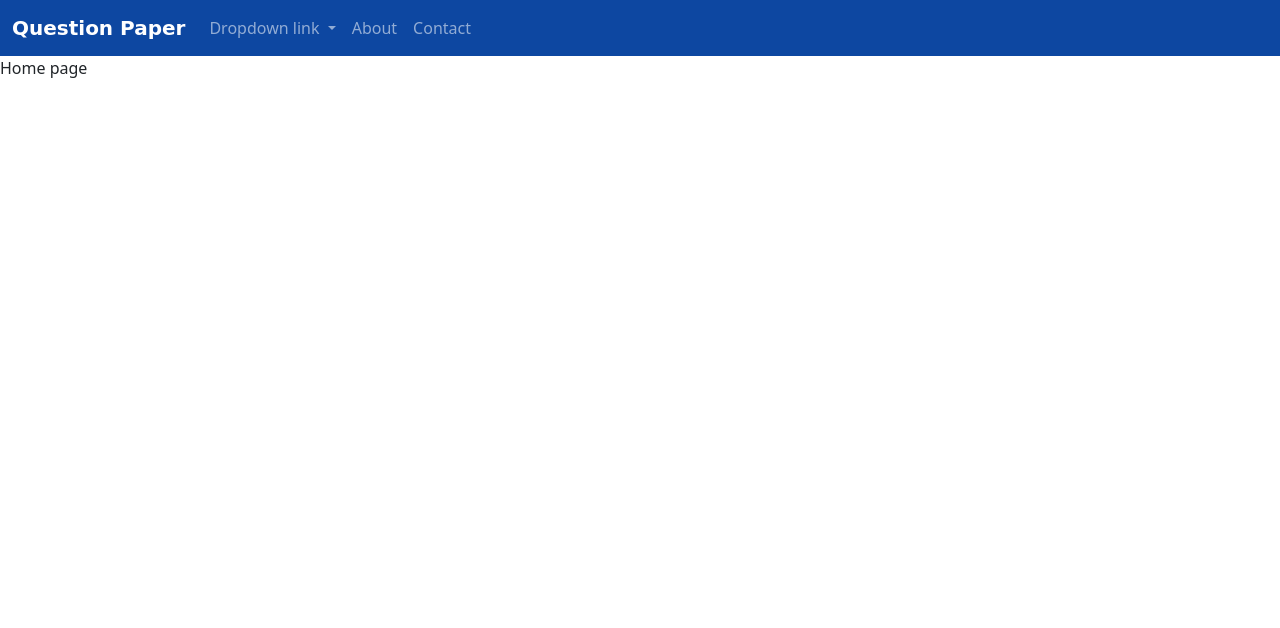
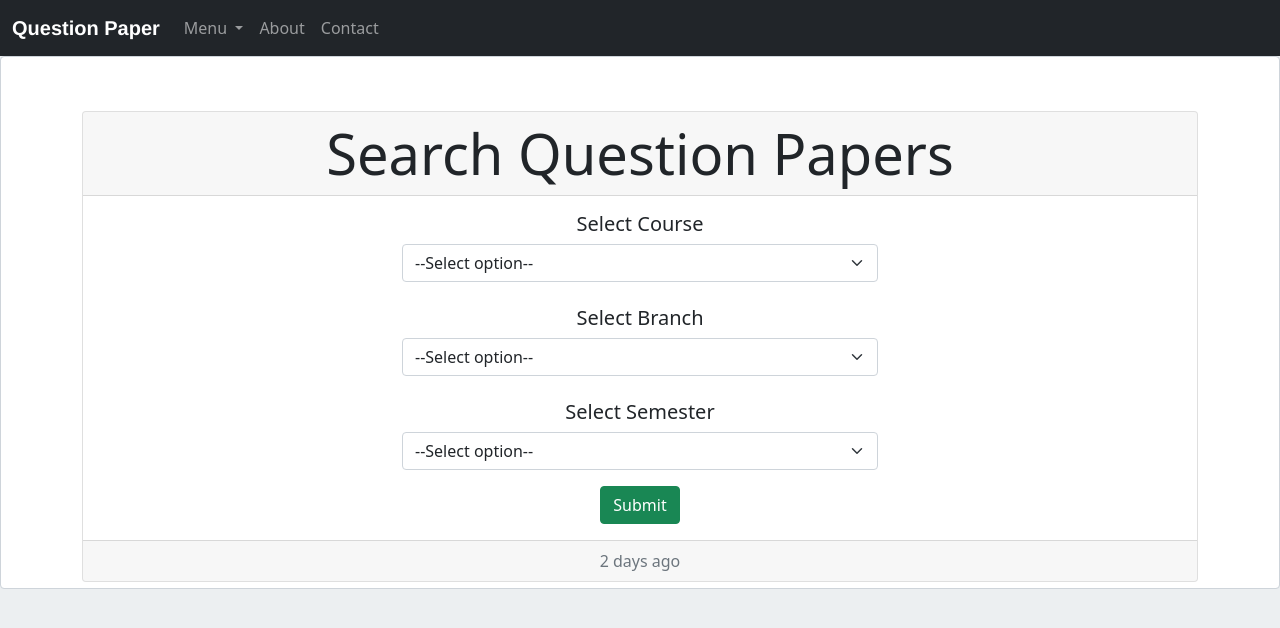
Before and after one commit to asbaravkar/qp, a Flask app: page / in a window 1280 px wide. Shown: the top 628 px of the page. Run offline with Flask 2, Linux system fonts and the light colour scheme.

Commit message:
Adding form

```diff
--- a/qp/main/routes.py
+++ b/qp/main/routes.py
@@ -1,4 +1,4 @@
-from flask import render_template, Blueprint
+from flask import render_template, Blueprint, request
 
 
 main = Blueprint('main', __name__)
@@ -18,3 +18,12 @@ def about_page():
 @main.route('/contact')
 def contact_page():
     return render_template('contact.html')
+
+@main.route('/result', methods=['POST', 'GET'])
+def result_page():
+    if request.method == 'POST':
+        course = request.form.get('course')
+        branch = request.form.get('branch')
+        sem = request.form.get('semester')
+        form_data = [course, branch, sem]
+        return render_template('result.html', form=form_data)
--- a/qp/templates/base.html
+++ b/qp/templates/base.html
@@ -7,7 +7,11 @@
     <meta name="viewport" content="width=device-width, initial-scale=1">
 
     <!-- Bootstrap CSS -->
-    <link href="https://cdn.jsdelivr.net/npm/bootstrap@5.0.0-beta3/dist/css/bootstrap.min.css" rel="stylesheet" integrity="sha384-eOJMYsd53ii+scO/bJGFsiCZc+5NDVN2yr8+0RDqr0Ql0h+rP48ckxlpbzKgwra6" crossorigin="anonymous">
+    <link
+      href="https://cdn.jsdelivr.net/npm/bootstrap@5.0.0-beta3/dist/css/bootstrap.min.css"
+      rel="stylesheet"
+      integrity="sha384-eOJMYsd53ii+scO/bJGFsiCZc+5NDVN2yr8+0RDqr0Ql0h+rP48ckxlpbzKgwra6"
+      crossorigin="anonymous">
 
     <title>
       {% block title %}
@@ -15,28 +19,33 @@
       {% endblock %}
     </title>
   </head>
-  <body>
+  <body style="background: #ECEFF1;">
     <!-- start of Navbar -->
 
-    <nav class="navbar navbar-expand-lg navbar-dark" style="background-color: #0D47A1;">
+    <nav class="navbar navbar-expand-lg bg-dark navbar-dark">
       <div class="container-fluid">
-            <a class="navbar-brand" href="{{ url_for('main.home_page') }}" style="font-family:cursive; font-weight: bold;">
+        <a class="navbar-brand" href="{{ url_for('main.home_page') }}"
+          style="font-family:helvetica; font-weight: bold;">
 
           Question Paper
         </a>
-          <button class="navbar-toggler" type="button" data-bs-toggle="collapse" data-bs-target="#navbarNav" aria-controls="navbarNav" aria-expanded="false" aria-label="Toggle navigation">
+        <button class="navbar-toggler" type="button" data-bs-toggle="collapse"
+          data-bs-target="#navbarNav" aria-controls="navbarNav"
+          aria-expanded="false" aria-label="Toggle navigation">
           <span class="navbar-toggler-icon"></span>
         </button>
         <div class="collapse navbar-collapse" id="navbarNav">
           <ul class="navbar-nav">
             <li class="nav-item dropdown">
-                    <a class="nav-link dropdown-toggle" href="#" id="navbarDropdownMenuLink" role="button" data-bs-toggle="dropdown" aria-expanded="false">
-                      Dropdown link
+              <a class="nav-link dropdown-toggle" href="#"
+                id="navbarDropdownMenuLink" role="button"
+                data-bs-toggle="dropdown" aria-expanded="false">
+                Menu
               </a>
-                    <ul class="dropdown-menu" aria-labelledby="navbarDropdownMenuLink">
+              <ul class="dropdown-menu"
+                aria-labelledby="navbarDropdownMenuLink">
                 <li><a class="dropdown-item" href="#">Syllabus</a></li>
                 <li><a class="dropdown-item" href="#">Books</a></li>
-                      <li><a class="dropdown-item" href="#">Question papers</a></li>
               </ul>
             </li>
             <li class="nav-item">
@@ -61,8 +70,16 @@
 
     <!-- end of content -->
 
+    <!-- start of footer -->
 
-    <script src="https://cdn.jsdelivr.net/npm/bootstrap@5.0.0-beta3/dist/js/bootstrap.bundle.min.js" integrity="sha384-JEW9xMcG8R+pH31jmWH6WWP0WintQrMb4s7ZOdauHnUtxwoG2vI5DkLtS3qm9Ekf" crossorigin="anonymous"></script>
+
+
+    <!-- end of footer -->
+
+    <script
+      src="https://cdn.jsdelivr.net/npm/bootstrap@5.0.0-beta3/dist/js/bootstrap.bundle.min.js"
+      integrity="sha384-JEW9xMcG8R+pH31jmWH6WWP0WintQrMb4s7ZOdauHnUtxwoG2vI5DkLtS3qm9Ekf"
+      crossorigin="anonymous"></script>
     <!-- Optional libraries -->
     <!-- <script src="https://cdn.jsdelivr.net/npm/@popperjs/core@2.9.1/dist/umd/popper.min.js" integrity="sha384-SR1sx49pcuLnqZUnnPwx6FCym0wLsk5JZuNx2bPPENzswTNFaQU1RDvt3wT4gWFG" crossorigin="anonymous"></script>
     <script src="https://cdn.jsdelivr.net/npm/bootstrap@5.0.0-beta3/dist/js/bootstrap.min.js" integrity="sha384-j0CNLUeiqtyaRmlzUHCPZ+Gy5fQu0dQ6eZ/xAww941Ai1SxSY+0EQqNXNE6DZiVc" crossorigin="anonymous"></script> -->
--- a/qp/templates/errors/403.html
+++ b/qp/templates/errors/403.html
@@ -1,6 +1,6 @@
 {% extends "base.html" %}
 {% block content %}
-    <div class="content-section">
+    <div class="content-section text-center mt-4">
         <h1 class="display-3">You don't have permission to do that (403)</h1>
         <p>Please check your account and try again.</p>
     </div>
--- a/qp/templates/errors/404.html
+++ b/qp/templates/errors/404.html
@@ -1,6 +1,6 @@
-{% extends "layout.html" %}
+{% extends "base.html" %}
 {% block content %}
-    <div class="content-section">
+    <div class="content-section text-center mt-4">
         <h1 class="display-3">Oops! Page not found (404)</h1>
         <p>That page does not exist. Please try a different location.</p>
     </div>
--- a/qp/templates/errors/500.html
+++ b/qp/templates/errors/500.html
@@ -1,6 +1,6 @@
-{% extends "layout.html" %}
+{% extends "base.html" %}
 {% block content %}
-    <div class="content-section">
+    <div class="content-section text-center mt-4">
         <h1 class="display-3">Something went wrong (500)</h1>
         <p>We're experiencing some trouble on our end. Please try again later.</p>
     </div>
--- a/qp/templates/home.html
+++ b/qp/templates/home.html
@@ -8,5 +8,43 @@
 
 <!-- content of page -->
 {% block content %}
-    Home page
+<form action="/result" class="form-control" method="POST">
+<div class="container pt-5">
+    <div class="card text-center">
+        <div class="card-header display-4">
+        Search Question Papers
+        </div>
+        <div class="card-body">
+        <h5 class="card-title">Select Course</h5>
+        <div class="container text-center" style="width: 500px;">
+            <select name="course" class="form-select" aria-label="Default select example">
+                <option selected disabled>--Select option--</option>
+                <!-- get from database -->
+                <option value="Engineering">Engineering</option>
+            </select>
+        </div>
+        <h5 class="card-title mt-4">Select Branch</h5>
+        <div class="container text-center" style="width: 500px;">
+            <select name="branch" class="form-select" aria-label="Default select example">
+                <option selected disabled>--Select option--</option>
+                <!-- get from database -->
+                <option value="Information Technology">Information Technology</option>
+            </select>
+        </div>
+        <h5 class="card-title mt-4">Select Semester</h5>
+        <div class="container text-center" style="width: 500px;">
+            <select name="semester" class="form-select" aria-label="Default select example">
+                <option selected disabled>--Select option--</option>
+                <!-- get from database -->
+                <option value="1">1</option>
+            </select>
+        </div>
+        <input type="submit" class="btn btn-success mt-3" value="Submit"/>
+        </div>
+        <div class="card-footer text-muted">
+        2 days ago
+        </div>
+    </div>
+</div>
+</form>
 {% endblock %}
```
Also changed, not shown: qp/templates/result.html (added, +12 -0 lines). Lines whose indentation alone changed are shown as unchanged.
